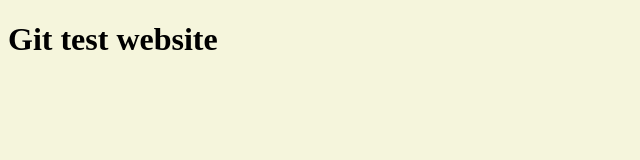
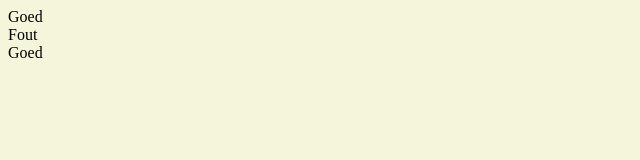
Before and after one commit to thierrypetitjean/restaurant, a plain HTML site: page index.html in a window 1280 px wide. Shown: the whole page, without its empty margins (0-640 px from the left). Drawn offline with Linux system fonts and the light colour scheme.

Commit message:
changed index

```diff
--- a/index.html
+++ b/index.html
@@ -7,6 +7,8 @@
     <link rel="stylesheet" href="style.css">
 </head>
 <body>
-    <h1>Git test website</h1>
+    <header>Goed</header>
+    <main>Fout</main>
+    <footer>Goed</footer>
 </body>
 </html>
```
